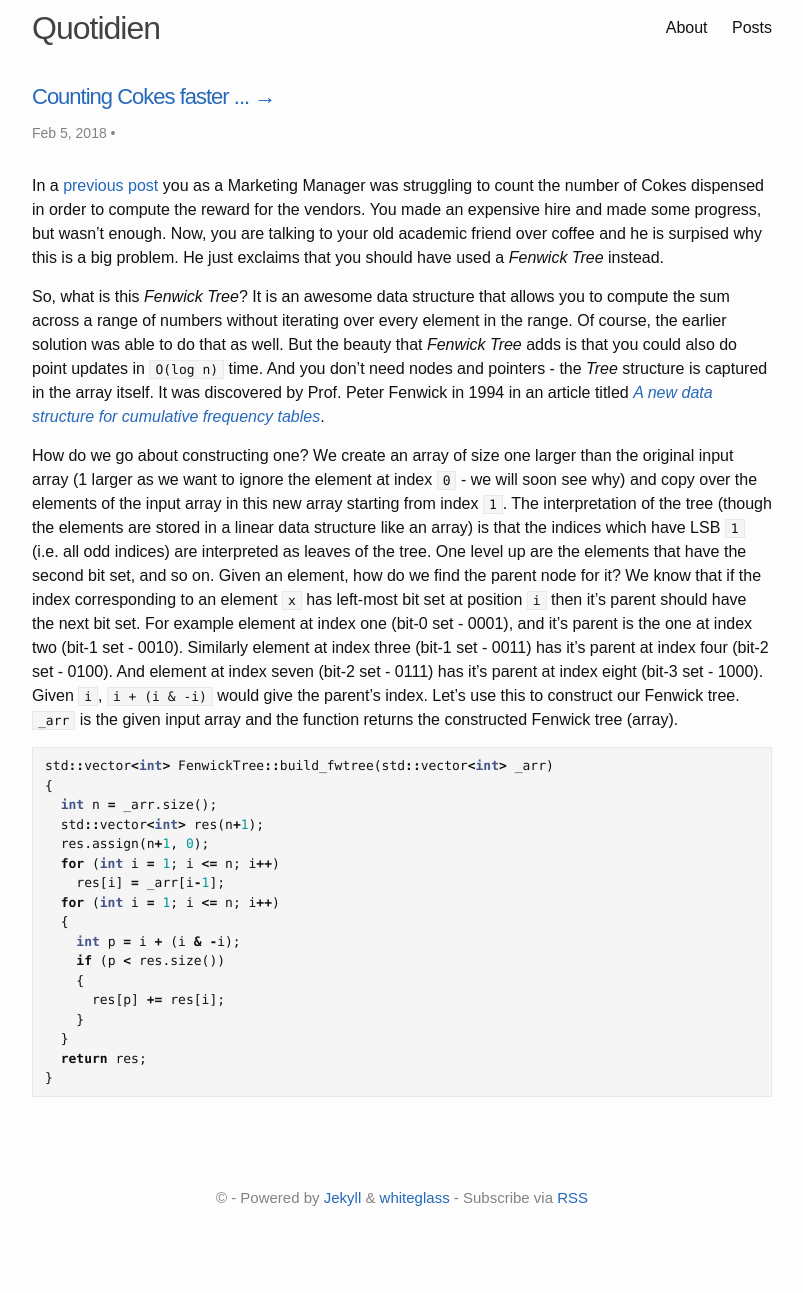
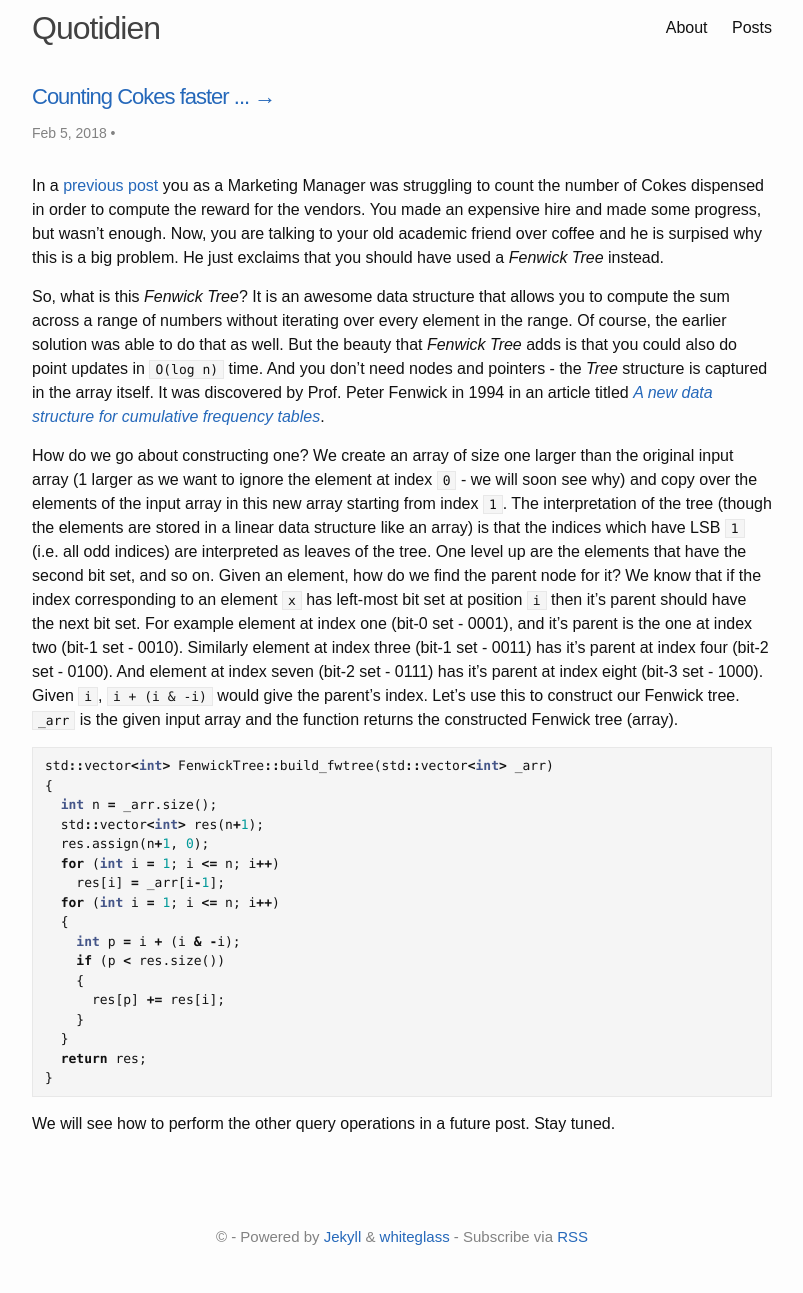
Before and after one commit to dotkay/dotkay.github.io, a Jekyll site: the page built from _posts/2018-02-05-fenwick-tree.md, in a window 1280 px wide. Shown: the whole page, without its empty margins (238-1041 px from the left). Built offline with Jekyll 4.4.1, drawn with Linux system fonts in a browser that asks for light colours; before the commit the page ends 1254 px from its top, so only the background shows below that.

Commit message:
post on fenwick tree updated

```diff
--- a/_posts/2018-02-05-fenwick-tree.md
+++ b/_posts/2018-02-05-fenwick-tree.md
@@ -31,3 +31,5 @@ std::vector<int> FenwickTree::build_fwtree(std::vector<int> _arr)
   return res;
 }
 {% endhighlight %}
+
+We will see how to perform the other query operations in a future post. Stay tuned.
```
